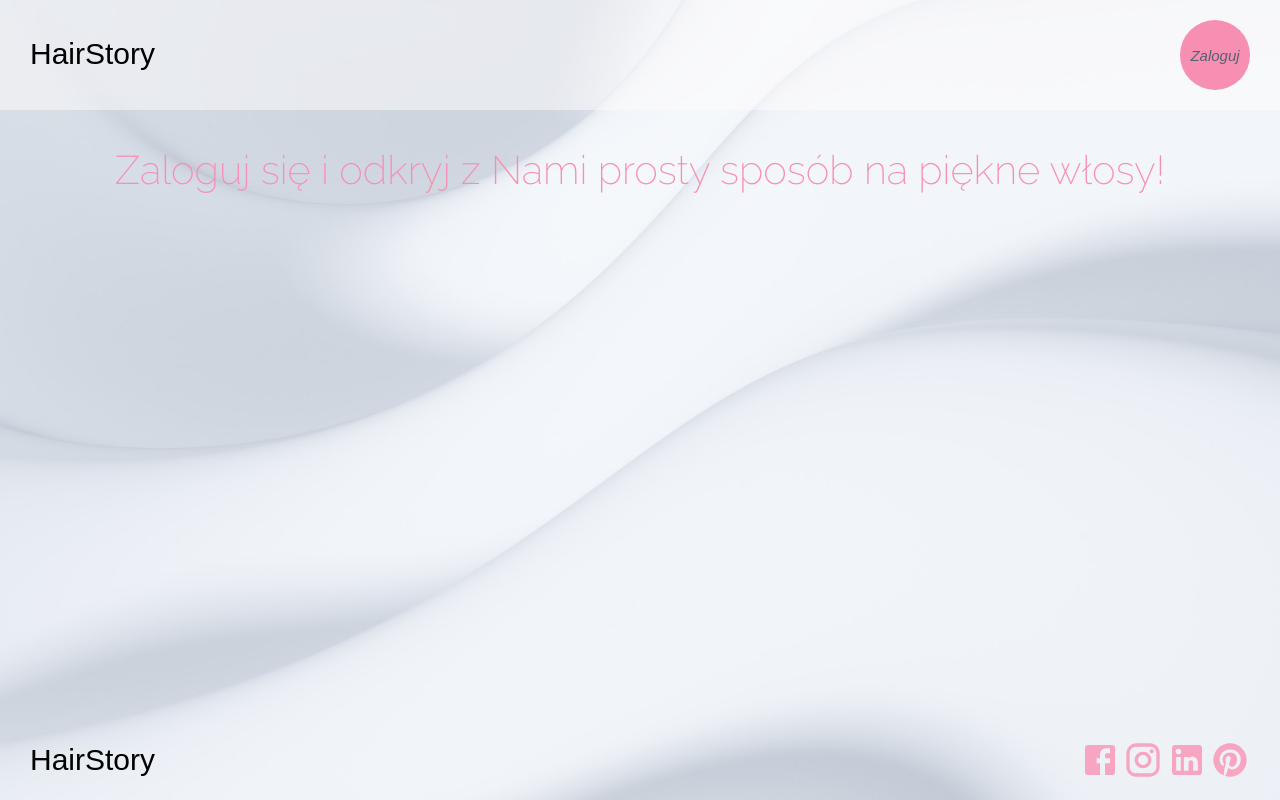
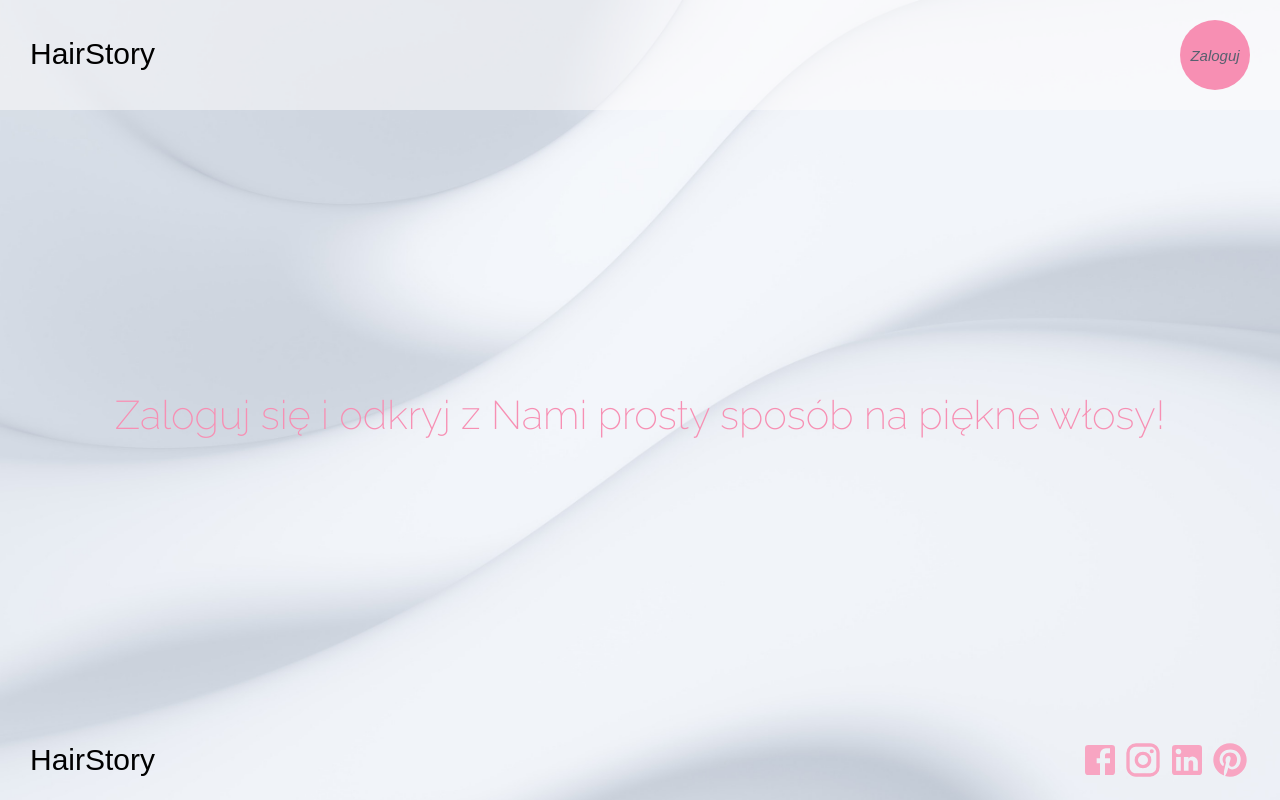
Before and after one commit to Julita1106/HairStory, a React (Create React App) app: page / in a window 1280 px wide. Built offline with nearby package versions, Linux system fonts and the light colour scheme; a web font is replaced by a local one.

Commit message:
styling improvement

```diff
--- a/src/components/container/Container.scss
+++ b/src/components/container/Container.scss
@@ -2,5 +2,6 @@
 	min-height: calc(100vh - (110px + 80px));
 	display: flex;
 	flex-direction: column;
+	justify-content: center;
 	padding: var(--container-padding);
 }
--- a/src/components/initialPage/InitialPage.scss
+++ b/src/components/initialPage/InitialPage.scss
@@ -8,5 +8,7 @@
 		color: var(--secondary-color);
 		font-size: 4rem;
 		font-weight: 100;
+		text-align: center;
+		line-height: 1.25;
 	}
 }
--- a/src/components/navbar/Navbar.js
+++ b/src/components/navbar/Navbar.js
@@ -1,4 +1,5 @@
 import React from "react";
+import { Link } from "react-router-dom";
 import { GoogleLogin, GoogleLogout } from "react-google-login";
 
 import { history } from "common/utils";
@@ -26,10 +27,13 @@
 
 	return (
 		<nav className='navbar'>
-			<p className='navbar__logo'>HairStory</p>
+			<Link to='/' className='navbar__logo'>
+				HairStory
+			</Link>
 			{context.isLogged === true ? (
 				<GoogleLogout
 					clientId={clientId}
+					isSignedIn={true}
 					render={(renderProps) => (
 						<CustomButton
 							onClick={renderProps.onClick}
--- a/src/components/navbar/Navbar.scss
+++ b/src/components/navbar/Navbar.scss
@@ -9,6 +9,8 @@
 		font-family: "Pattaya", sans-serif;
 		font-size: 3rem;
 		border-bottom: 2px solid transparent;
+		color: black;
+		text-decoration: none;
 
 		&:hover {
 			cursor: pointer;
```
